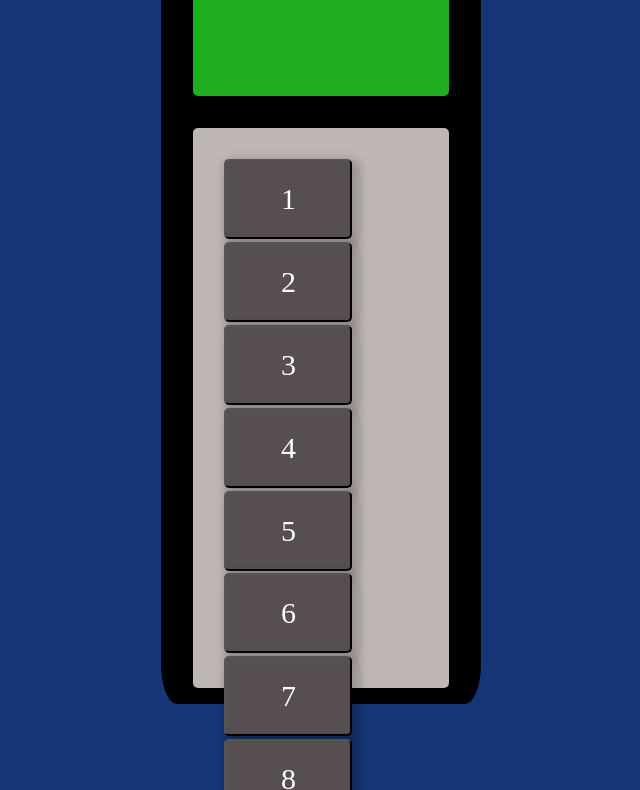
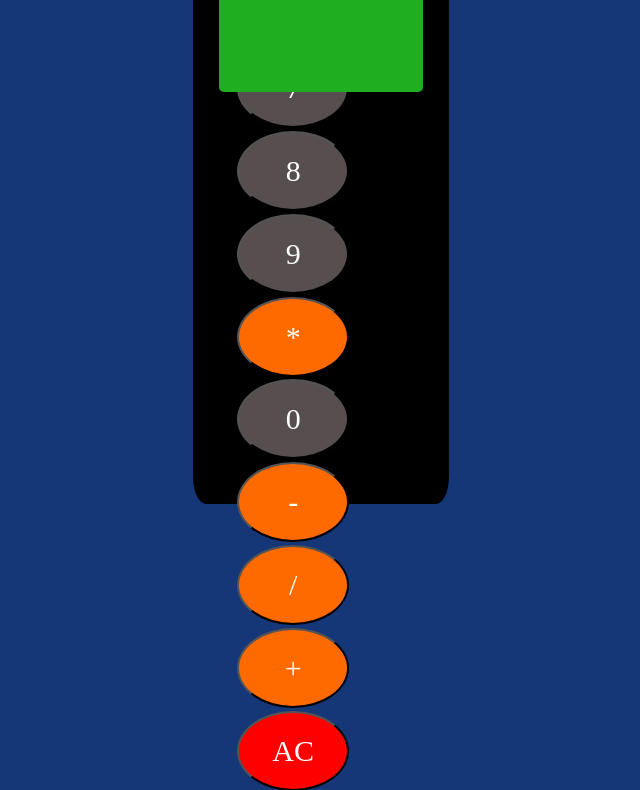
Before and after one commit to Hashimmalik46/Projects, a plain HTML site: page Calculator/calc.html in a window 1280 px wide. Shown: the part 256-1046 px from the top of the page, without its empty margins (319-959 px from the left). Drawn offline with Linux system fonts and the light colour scheme.

Commit message:
css edited

```diff
--- a/Calculator/calc.css
+++ b/Calculator/calc.css
@@ -13,11 +13,13 @@ body {
   display: flex;
   align-items: center;
   justify-content: center;
+  width: 100%;
+  height: 100vh;
 }
 .calcont {
   background-color: black;
-  width: 25%;
-  height: 50rem;
+  width: 20%;
+  height: 70%;
   margin-top: 10rem;
   border-radius: 5%;
   display: flex;
@@ -28,33 +30,36 @@ body {
 .display {
   background-color: rgb(31, 174, 31);
   width: 80%;
-  height: 15%;
+  height: 18%;
   border-radius: 5px;
   position: relative;
 }
 .mainbody {
-  width: 80%;
+  display: flex;
+  align-items: center;
+  justify-content: center;
+  width: 90%;
   height: 70%;
-  background-color: rgb(191, 182, 182);
+  background: transparent;
   margin-bottom: 5%;
   padding: 30px;
-  border-radius: 5px;
 }
 button {
   background-color: rgb(87, 79, 79);
   color: #fff;
-  width: 8rem;
+  width: 7rem;
   height: 5rem;
   margin: 1.4px;
-  border-radius: 5px;
+  border-radius: 50%;
   font-size: 30px;
-   box-shadow: 4px 4px 10px 4px rgba(0, 0, 0,0.2);
-  transition: all 0.1 ease;
+}
+button:hover {
+  background-color: #444;
+  cursor: pointer;
 }
 button:active {
   transform: translate(2px);
   box-shadow: inset 2px 4px 4px 4px #ffffff3a;
-
 }
 
 .brand {
```
